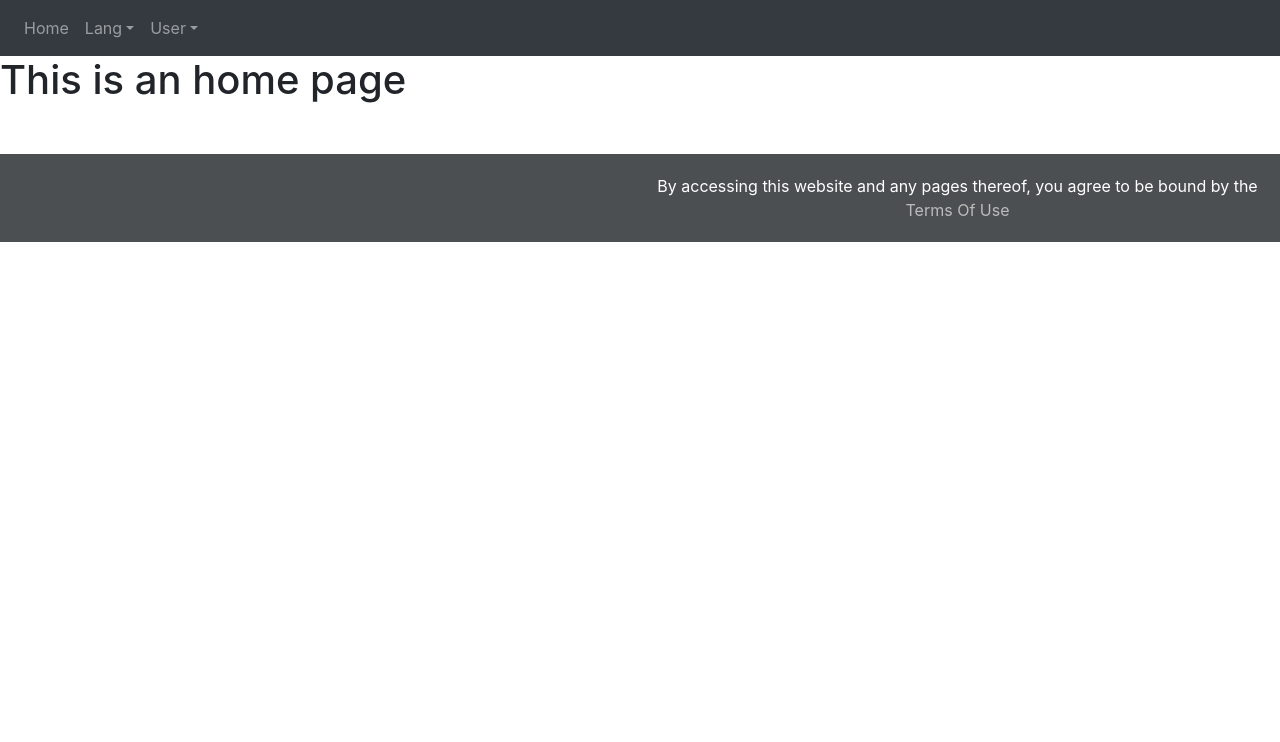
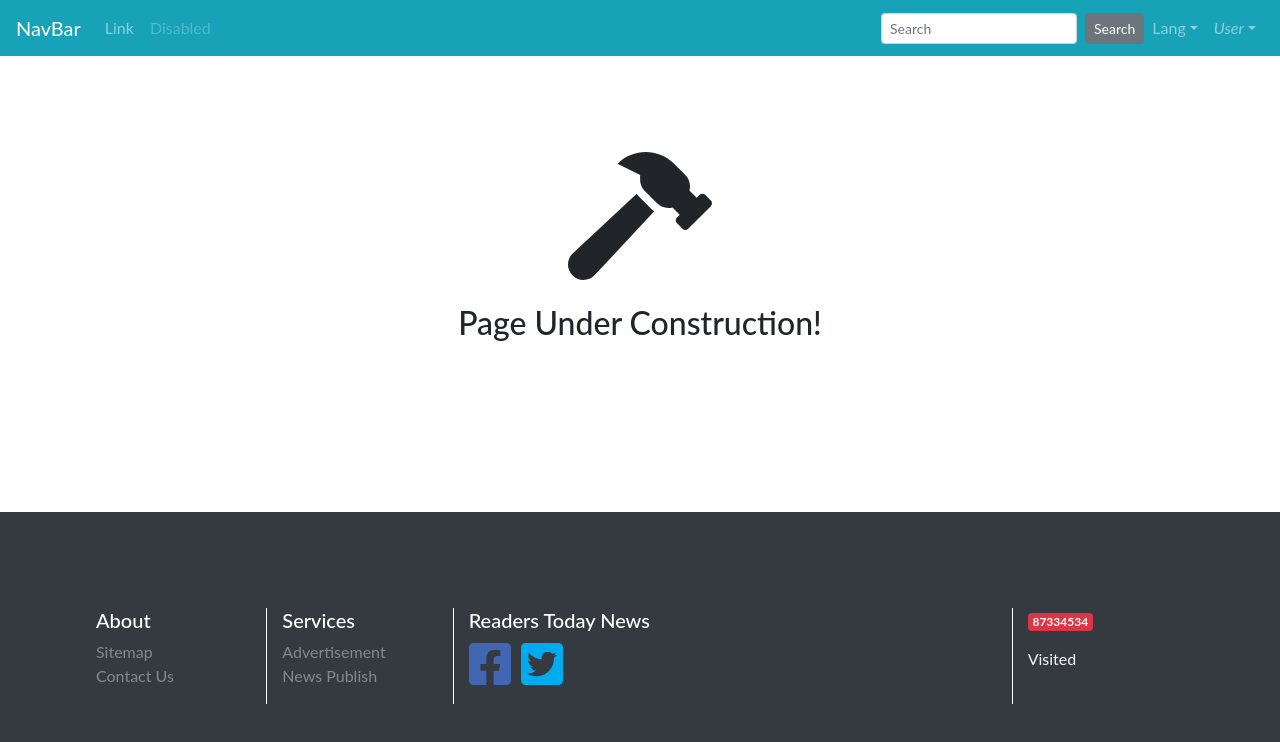
Before and after one commit to zVolt/readerstodaynews_web, a Vue app: page / in a window 1280 px wide. Shown: the top 742 px of the page. Built offline with nearby package versions, Linux system fonts and the light colour scheme.

Commit message:
adding base layout

```diff
--- a/package.json
+++ b/package.json
@@ -9,6 +9,10 @@
     "start": "node server.js"
   },
   "dependencies": {
+    "@fortawesome/fontawesome-svg-core": "^1.2.27",
+    "@fortawesome/free-brands-svg-icons": "^5.12.1",
+    "@fortawesome/free-solid-svg-icons": "^5.12.1",
+    "@fortawesome/vue-fontawesome": "^0.1.9",
     "axios": "^0.19.0",
     "bootstrap": "^4.4.1",
     "bootstrap-vue": "^2.5.0",
--- a/src/App.vue
+++ b/src/App.vue
@@ -3,6 +3,3 @@
     <router-view/>
   </div>
 </template>
-
-<style lang="scss">
-</style>
--- a/src/components/Footer.vue
+++ b/src/components/Footer.vue
@@ -1,27 +1,81 @@
 <template>
-    <b-container class="footer" fluid>
-      <b-row>
-        <b-col>
-        </b-col>
-        <b-col>
-          By accessing this website and any pages thereof, you agree to be bound by the <a href="https://sites.google.com/site/brssihome/disclaimer">Terms Of Use</a>
-        </b-col>
-      </b-row>
-    </b-container>
+  <b-container class="bg-dark text-light p-5" id="footer" fluid>
+    <b-row class="p-5">
+      <b-col md="2" class="divider">
+        <h5 class="text-white">About</h5>
+        <ul class="text-muted">
+          <li>
+            <a href="#">Sitemap</a>
+          </li>
+          <li>
+            <a href="#">Contact Us</a>
+          </li>
+        </ul>
+      </b-col>
+      <b-col md="2" class="divider">
+        <h5 class="text-white">Services</h5>
+        <ul class="text-muted">
+          <li>
+            <a href="#">Advertisement</a>
+          </li>
+          <li>
+            <a href="#">News Publish</a>
+          </li>
+        </ul>
+      </b-col>
+      <b-col md="6" class="divider">
+        <h5 class="text-white">Readers Today News</h5>
+        <a href="#" class="social facebook">
+            <font-awesome-icon size="3x" :icon="['fab', 'facebook-square']" />
+        </a>
+        <a href="#" class="social twitter">
+          <font-awesome-icon size="3x" :icon="['fab', 'twitter-square']" color="twitter" />
+        </a>
+      </b-col>
+      <b-col md="2">
+        <p class="badge badge-danger text-wrap">87334534</p>
+        <p>Visited</p>
+      </b-col>
+    </b-row>
+  </b-container>
 </template>
 
 <style lang="scss" scoped>
-.footer {
-  margin-top: 50px;
-  padding: 20px;
-  text-align: center;
-  background-color: #4c4f52;
-  color: #ffffff;
+ul {
+  padding-left: 0%;
+  list-style-type: none;
+  list-style-position: outside;
   a {
-    color: #bbb;
-    :hover {
-      color: red;
-    }
+    color: rgba(255, 255, 255, 0.4);
+    text-decoration: none;
+    text-decoration-color: grey;
+  }
+  a:hover {
+    color: rgba(255, 255, 255, 0.6);
   }
 }
+.social {
+  text-decoration: none;
+  margin-right: 10px;
+}
+.twitter {
+  color: #00acee;
+  :hover {
+    color: lighten(#00acee, 5%);
+  }
+}
+.facebook {
+  color: #4267B2;
+  :hover {
+    color: lighten(#4267B2, 5%);
+  }
+}
+.divider{
+  border-right-width: 1px;
+  border-right-color: white;
+  border-right-style: groove;
+}
+#footer{
+
+}
 </style>
--- a/src/components/Menu.vue
+++ b/src/components/Menu.vue
@@ -1,9 +1,22 @@
 <template>
-  <b-navbar type="dark" variant="dark">
+  <b-navbar toggleable="lg" type="dark" variant="info">
+    <b-navbar-brand href="#">NavBar</b-navbar-brand>
+
+    <b-navbar-toggle target="nav-collapse"></b-navbar-toggle>
+
+    <b-collapse id="nav-collapse" is-nav>
       <b-navbar-nav>
-      <b-nav-item href="#">Home</b-nav-item>
+        <b-nav-item href="#">Link</b-nav-item>
+        <b-nav-item href="#" disabled>Disabled</b-nav-item>
+      </b-navbar-nav>
 
-      <!-- Navbar dropdowns -->
+      <!-- Right aligned nav items -->
+      <b-navbar-nav class="ml-auto">
+        <b-nav-form>
+          <b-form-input size="sm" class="mr-sm-2" placeholder="Search"></b-form-input>
+          <b-button size="sm" class="my-2 my-sm-0" type="submit">Search</b-button>
+        </b-nav-form>
+
         <b-nav-item-dropdown text="Lang" right>
           <b-dropdown-item href="#">EN</b-dropdown-item>
           <b-dropdown-item href="#">ES</b-dropdown-item>
@@ -11,10 +24,15 @@
           <b-dropdown-item href="#">FA</b-dropdown-item>
         </b-nav-item-dropdown>
 
-      <b-nav-item-dropdown text="User" right>
-        <b-dropdown-item href="#">Account</b-dropdown-item>
-        <b-dropdown-item href="#">Settings</b-dropdown-item>
+        <b-nav-item-dropdown right>
+          <!-- Using 'button-content' slot -->
+          <template v-slot:button-content>
+            <em>User</em>
+          </template>
+          <b-dropdown-item href="#">Profile</b-dropdown-item>
+          <b-dropdown-item href="#">Sign Out</b-dropdown-item>
         </b-nav-item-dropdown>
       </b-navbar-nav>
+    </b-collapse>
   </b-navbar>
 </template>
--- /dev/null
+++ b/src/custom.scss
@@ -0,0 +1,5 @@
+$font-family-sans-serif: 'Lato', -apple-system, BlinkMacSystemFont, "Segoe UI", Roboto, "Helvetica Neue", Arial, "Noto Sans", sans-serif, "Apple Color Emoji", "Segoe UI Emoji", "Segoe UI Symbol", "Noto Color Emoji" !default;
+
+// Include Bootstrap and BootstrapVue SCSS files
+@import '~bootstrap/scss/bootstrap.scss';
+@import '~bootstrap-vue/src/index.scss';
--- a/src/layouts/Base.vue
+++ b/src/layouts/Base.vue
@@ -1,8 +1,10 @@
 <template>
-  <div>
+  <div class="main-container">
     <menu-component></menu-component>
-    <slot></slot>
-    <footer-component></footer-component>
+    <div id="contentsection">
+      <slot></slot>
+    </div>
+    <footer-component class="footer"></footer-component>
   </div>
 </template>
 
@@ -17,3 +19,32 @@ export default {
   }
 }
 </script>
+
+
+<style lang="css">
+* {
+ box-sizing: border-box;
+}
+*:before,
+*:after {
+ box-sizing: border-box;
+}
+
+html, body {
+  height: 100%;
+  position: relative;
+}
+.main-container {
+ min-height: 100vh; /* will cover the 100% of viewport */
+ overflow: hidden;
+ display: block;
+ position: relative;
+ padding-bottom: 100px; /* height of your footer */
+}
+
+.footer {
+ position: absolute;
+ bottom: 0;
+ width: 100%;
+}
+</style>
--- a/src/main.js
+++ b/src/main.js
@@ -5,8 +5,17 @@ import router from './router'
 import store from './store'
 import { BootstrapVue, IconsPlugin } from 'bootstrap-vue'
 
-import 'bootstrap/dist/css/bootstrap.css'
-import 'bootstrap-vue/dist/bootstrap-vue.css'
+import { library } from '@fortawesome/fontawesome-svg-core'
+import { faCircle, faHammer } from '@fortawesome/free-solid-svg-icons'
+import { faFacebookSquare, faTwitterSquare } from '@fortawesome/free-brands-svg-icons'
+import { FontAwesomeIcon, FontAwesomeLayers } from '@fortawesome/vue-fontawesome'
+
+library.add(faFacebookSquare, faTwitterSquare, faCircle, faHammer)
+
+Vue.component('font-awesome-icon', FontAwesomeIcon)
+Vue.component('font-awesome-layers', FontAwesomeLayers)
+
+import './custom.scss'
 
 Vue.config.productionTip = false
 
--- a/src/pages/Home.vue
+++ b/src/pages/Home.vue
@@ -1,17 +1,20 @@
 <template>
   <base-layout>
-    <div class="home">
-      <h1>This is an home page</h1>
-    </div>
+    <b-container class="text-center pt-5 mt-5">
+      <font-awesome-icon size="8x" icon="hammer" color="dark"/>
+      <br />
+      <br />
+      <h2>Page Under Construction!</h2>
+    </b-container>
   </base-layout>
 </template>
 
 <script>
-import BaseLayout from '../layouts/Base'
+import BaseLayout from "../layouts/Base";
 export default {
-  name: 'home',
+  name: "home",
   components: {
     BaseLayout
   }
-}
+};
 </script>
```
Also changed, not shown: 1 other file (tests, documents, lock files or other folders). Lines whose indentation alone changed are shown as unchanged.
